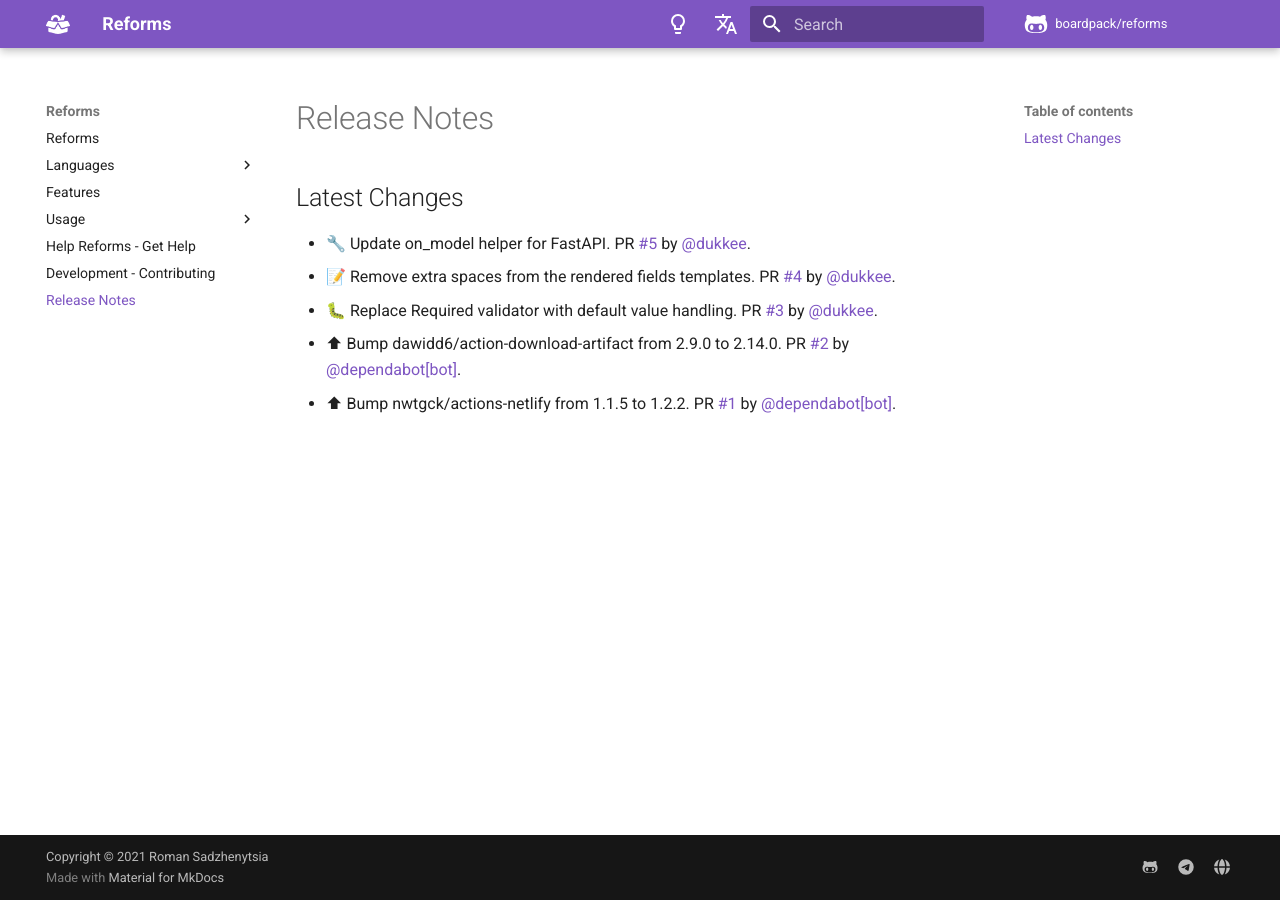
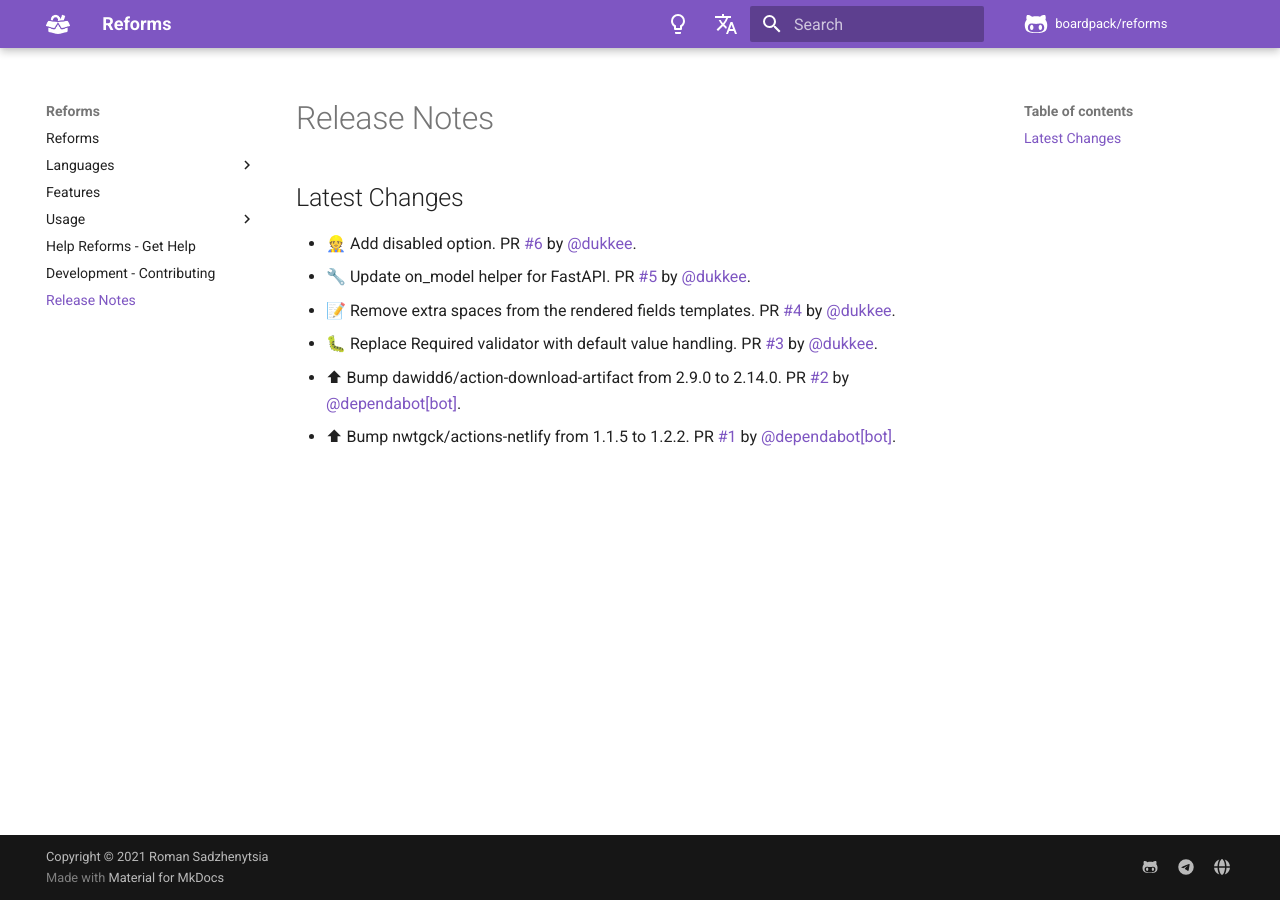
Before and after one commit to boardpack/reforms, an MkDocs documentation site: the page built from docs/en/docs/release-notes.md, in a window 1280 px wide. Built offline with MkDocs 1.6.1 and Material for MkDocs 9.7.7, drawn with Linux system fonts in a browser that asks for light colours; comment, search, counter and statistics services are not loaded.

Commit message:
📝 Update release notes

```diff
--- a/docs/en/docs/release-notes.md
+++ b/docs/en/docs/release-notes.md
@@ -2,6 +2,7 @@
 
 ## Latest Changes
 
+* 👷 Add disabled option. PR [#6](https://github.com/boardpack/reforms/pull/6) by [@dukkee](https://github.com/dukkee).
 * 🔧 Update on_model helper for FastAPI. PR [#5](https://github.com/boardpack/reforms/pull/5) by [@dukkee](https://github.com/dukkee).
 * 📝 Remove extra spaces from the rendered fields templates. PR [#4](https://github.com/boardpack/reforms/pull/4) by [@dukkee](https://github.com/dukkee).
 * 🐛 Replace Required validator with default value handling. PR [#3](https://github.com/boardpack/reforms/pull/3) by [@dukkee](https://github.com/dukkee).
```
